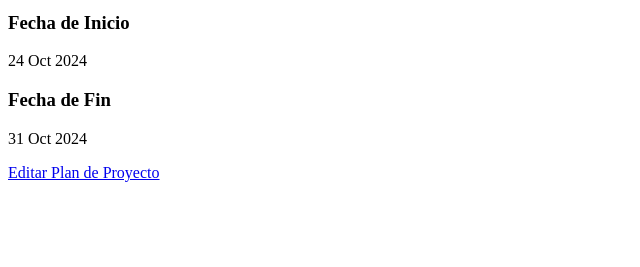
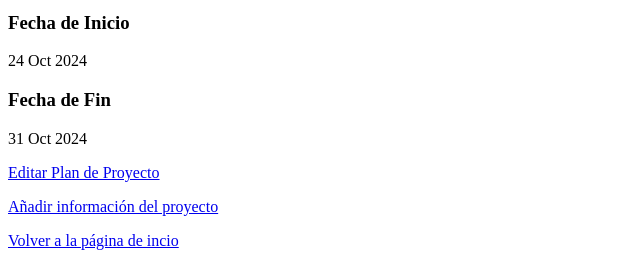
Before and after one commit to CMancillas/creador_plan_de_proyectos, a Django app: page /view-project-plan/ in a window 1280 px wide. Shown: the part 533-800 px from the top of the page, without its empty margins (0-640 px from the left). Run offline with Django 5.2, Linux system fonts and the light colour scheme; a user stored in the database is signed in; data comes from the database, SQL or seed files in the repository; both versions use the stored data as it was after the commit.

Commit message:
Se integraron y conectaron todos los .html dandole coherencia a la aplicacion

```diff
--- a/creadorDeProyectos/creadorAPP/templates/accounts/definir_ambito.html
+++ b/creadorDeProyectos/creadorAPP/templates/accounts/definir_ambito.html
@@ -1,3 +1,4 @@
+
 <!DOCTYPE html>
 <html lang="es">
 <head>
@@ -23,5 +24,7 @@
     </form>
 
     <p><a href="{% url 'ver_ambito_proyecto' %}">Ver Ámbito del Proyecto</a></p>
+    <!---Enlace para volver a la pagina de incio (PRUEBA)-->
+    <p><a href="{% url 'home' %}">Volver a la página de incio</a></p>
 </body>
 </html>
--- a/creadorDeProyectos/creadorAPP/templates/accounts/ver_ambito.html
+++ b/creadorDeProyectos/creadorAPP/templates/accounts/ver_ambito.html
@@ -24,5 +24,7 @@
     {% else %}
         <p>No se ha definido el ámbito del proyecto aún.</p>
     {% endif %}
+    <!---Enlace para volver a la pagina de incio (PRUEBA)-->
+    <p><a href="{% url 'home' %}">Volver a la página de incio</a></p>
 </body>
 </html>
--- a/creadorDeProyectos/creadorAPP/templates/projects/define_project_plan.html
+++ b/creadorDeProyectos/creadorAPP/templates/projects/define_project_plan.html
@@ -39,5 +39,8 @@
     </form>
 
     <p><a href="{% url 'view_project_plan' %}">Ver Plan de Proyecto</a></p>
+
+    <!---Enlace para volver a la pagina de incio (PRUEBA)-->
+    <p><a href="{% url 'home' %}">Volver a la página de incio</a></p>
 </body>
 </html>
--- a/creadorDeProyectos/creadorAPP/templates/projects/view_project_plan.html
+++ b/creadorDeProyectos/creadorAPP/templates/projects/view_project_plan.html
@@ -1,3 +1,4 @@
+<!----HTML ORIGINAL
 <!DOCTYPE html>
 <html lang="es">
 <head>
@@ -37,5 +38,56 @@
     {% else %}
         <p>No se ha definido el plan de proyecto aún.</p>
     {% endif %}
+
+    PRUEBA!!!!
+    <p><a href="{% url 'definir_ambito_proyecto' %}">Añadir información del proyecto</a></p>
+    <p><a href="{% url 'home' %}">Volver a la página de incio</a></p>
+</body>
+</html>-->
+
+
+<!DOCTYPE html>
+<html lang="es">
+<head>
+    <meta charset="UTF-8">
+    <meta name="viewport" content="width=device-width, initial-scale=1.0">
+    <title>Ver Plan de Proyecto</title>
+</head>
+<body>
+    <h1>Plan de Proyecto</h1>
+
+    {% if project_plan %}
+        <h3>Título del Proyecto</h3>
+        <p>{{ project_plan.title }}</p>
+
+        <h3>Descripción del Proyecto</h3>
+        <p>{{ project_plan.description }}</p>
+
+        <h3>Objetivo del Proyecto</h3>
+        <p>{{ project_plan.objetive }}</p>
+
+        <h3>Nombre del Cliente</h3>
+        <p>{{ project_plan.clientName }}</p>
+
+        <h3>Nombre del Empleado</h3>
+        <p>{{ project_plan.employeeName }}</p>
+
+        <h3>Rol del Empleado</h3>
+        <p>{{ project_plan.employeeRole }}</p>
+
+        <h3>Fecha de Inicio</h3>
+        <p>{{ project_plan.startDate|date:"d M Y" }}</p>
+
+        <h3>Fecha de Fin</h3>
+        <p>{{ project_plan.endDate|date:"d M Y" }}</p>
+
+        <p><a href="{% url 'define_project_plan' %}">Editar Plan de Proyecto</a></p>
+    {% else %}
+        <p>No se ha definido el plan de proyecto aún.</p>
+    {% endif %}
+    <!----PRUEBA (INDICE)-->
+    <p><a href="{% url 'indice' %}">Añadir información del proyecto</a></p>
+    <!---Enlace para volver a la pagina de incio (PRUEBA)-->
+    <p><a href="{% url 'home' %}">Volver a la página de incio</a></p>
 </body>
 </html>
--- a/creadorDeProyectos/creadorAPP/templates/tasks/add_task.html
+++ b/creadorDeProyectos/creadorAPP/templates/tasks/add_task.html
@@ -12,5 +12,10 @@
         {{ form.as_p }}
         <button type="submit">Guardar</button>
     </form>
+    <!----PRUEBA-->
+    <p><a href="{% url 'task_list' %}">Lista de Tareas</a></p>
+    <!---Enlace para volver a la pagina de incio (PRUEBA)-->
+    <p><a href="{% url 'home' %}">Volver a la página de incio</a></p>
+    <!----->
 </body>
 </html>
--- a/creadorDeProyectos/creadorAPP/templates/tasks/task_list.html
+++ b/creadorDeProyectos/creadorAPP/templates/tasks/task_list.html
@@ -8,7 +8,13 @@
     <ul>
         {% for task in tasks %}
             <li>{{ task.name }}</li>
+            <!-- Enlace para editar la tarea (PRUEBA) -->
+            <a href="{% url 'edit_task' %}">Editar</a>
+            <!-- Enlace para eliminar la tarea(PRUEBA) -->
+            <a href="{% url 'delete_task' %}">Eliminar</a>
         {% endfor %}  <!-- El bloque for debe cerrarse con endfor -->
     </ul>
+        <!---Enlace para volver a la pagina de incio (PRUEBA)-->
+        <p><a href="{% url 'home' %}">Volver a la página de incio</a></p>
 </body>
 </html>
--- a/creadorDeProyectos/creadorAPP/urls.py
+++ b/creadorDeProyectos/creadorAPP/urls.py
@@ -12,6 +12,9 @@ urlpatterns = [
     # path('proyecto/eliminar/<int:proyecto_id>/', views.eliminar_proyecto, name='eliminar_proyecto'),
     path('define-project-plan/', views.define_project_plan, name='define_project_plan'),
     path('view-project-plan/', views.view_project_plan, name='view_project_plan'),
+    #### Prueba
+    path('indice/', views.indice, name='indice'),
+    #######
     path('tasks/add/', views.add_task, name='add_task'),
     path('tasks/edit/<int:task_id>/', views.edit_task, name='edit_task'),
     path('tasks/delete/<int:task_id>/', views.delete_task, name='delete_task'),
--- a/creadorDeProyectos/creadorAPP/views.py
+++ b/creadorDeProyectos/creadorAPP/views.py
@@ -142,6 +142,11 @@ def view_project_plan(request):
 
     return render(request, 'projects/view_project_plan.html', {'project_plan': project_plan})
 
+# Prueba, creacion indice!!!!!!!!!!!!!!!!!!###############################
+@login_required
+def indice(request):
+    return render(request, 'projects/indice.html')
+#########################################
 
 @login_required
 def recent_projects(request):
```
Also changed, not shown: creadorDeProyectos/creadorAPP/templates/home/home.html (+33 -1 lines), creadorDeProyectos/creadorAPP/templates/projects/indice.html (added, +19 -0 lines), creadorDeProyectos/db.sqlite3.
